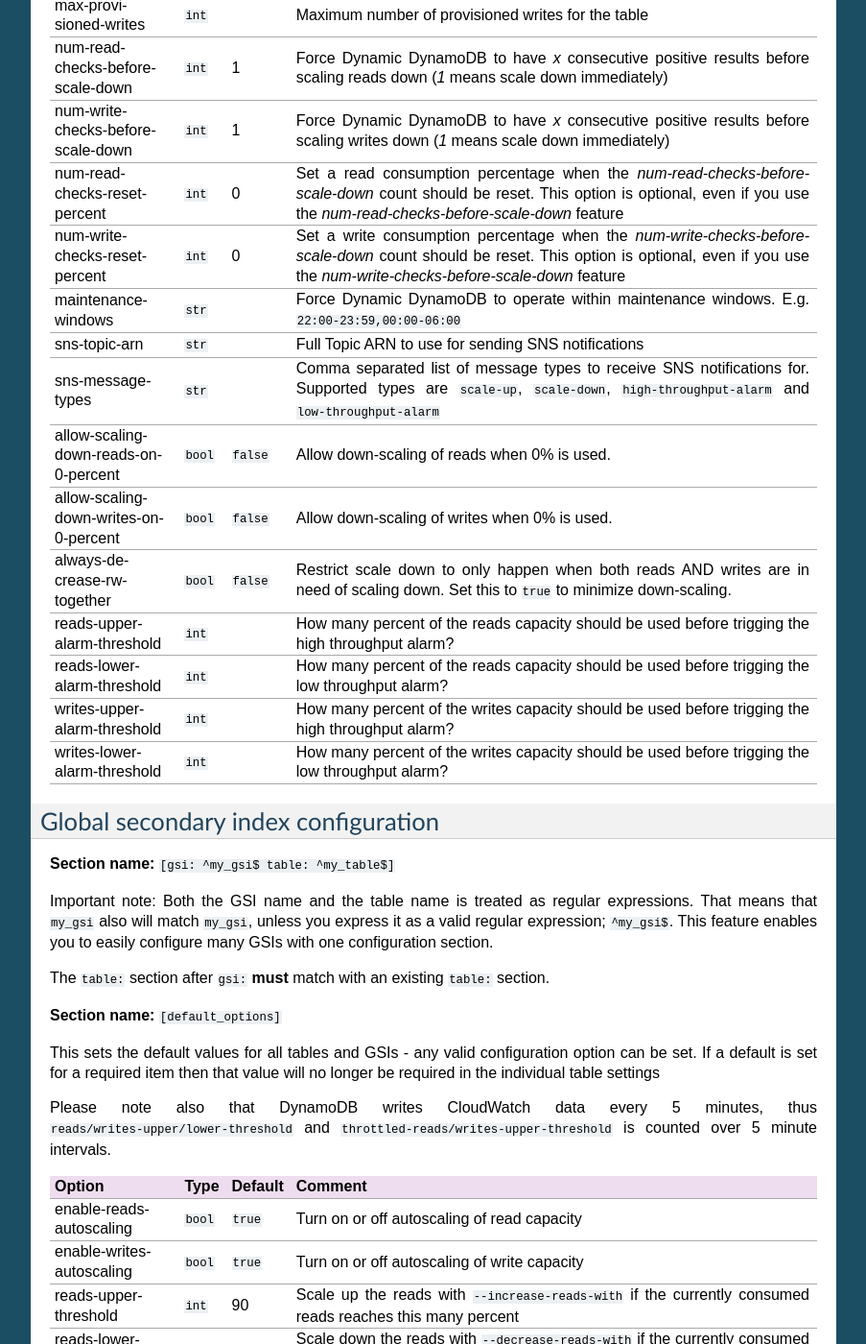
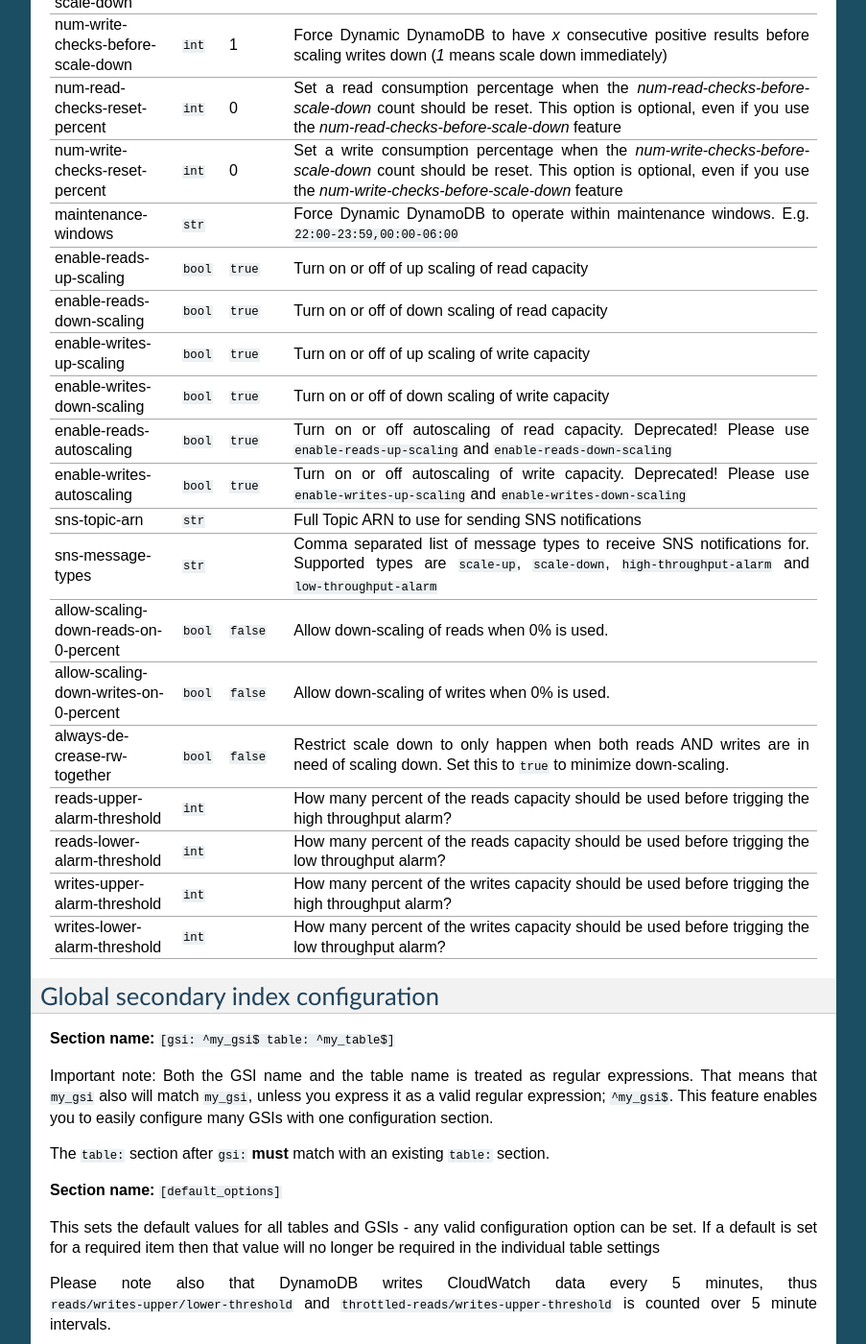
Before and after one commit to sebdah/dynamic-dynamodb, a Sphinx documentation site: the page built from docs/configuration_options.rst, in a window 1280 px wide and 1400 px high, scrolled down 1823 px. Shown: the whole window at 96% size, without its empty margins (198-1101 px from the left). Built offline with Sphinx 7.4.7, drawn with Linux system fonts in a browser that asks for light colours; some of the changed text lies outside the part shown.

Commit message:
Documented #147

```diff
--- a/docs/configuration_options.rst
+++ b/docs/configuration_options.rst
@@ -75,6 +73,12 @@
 num-read-checks-reset-percent              ``int``  0             Set a read consumption percentage when the `num-read-checks-before-scale-down` count should be reset. This option is optional, even if you use the `num-read-checks-before-scale-down` feature
 num-write-checks-reset-percent             ``int``  0             Set a write consumption percentage when the `num-write-checks-before-scale-down` count should be reset. This option is optional, even if you use the `num-write-checks-before-scale-down` feature
 maintenance-windows                        ``str``                Force Dynamic DynamoDB to operate within maintenance windows. E.g. ``22:00-23:59,00:00-06:00``
+enable-reads-up-scaling                    ``bool`` ``true``      Turn on or off of up scaling of read capacity
+enable-reads-down-scaling                  ``bool`` ``true``      Turn on or off of down scaling of read capacity
+enable-writes-up-scaling                   ``bool`` ``true``      Turn on or off of up scaling of write capacity
+enable-writes-down-scaling                 ``bool`` ``true``      Turn on or off of down scaling of write capacity
+enable-reads-autoscaling                   ``bool`` ``true``      Turn on or off autoscaling of read capacity. Deprecated! Please use ``enable-reads-up-scaling`` and ``enable-reads-down-scaling``
+enable-writes-autoscaling                  ``bool`` ``true``      Turn on or off autoscaling of write capacity. Deprecated! Please use ``enable-writes-up-scaling`` and ``enable-writes-down-scaling``
 sns-topic-arn                              ``str``                Full Topic ARN to use for sending SNS notifications
 sns-message-types                          ``str``                Comma separated list of message types to receive SNS notifications for. Supported types are ``scale-up``, ``scale-down``, ``high-throughput-alarm`` and ``low-throughput-alarm``
 allow-scaling-down-reads-on-0-percent      ``bool`` ``false``     Allow down-scaling of reads when 0% is used.
@@ -130,6 +132,12 @@
 num-read-checks-reset-percent              ``int``  0             Set a read consumption percentage when the `num-read-checks-before-scale-down` count should be reset. This option is optional, even if you use the `num-read-checks-before-scale-down` feature
 num-write-checks-reset-percent             ``int``  0             Set a write consumption percentage when the `num-write-checks-before-scale-down` count should be reset. This option is optional, even if you use the `num-write-checks-before-scale-down` feature
 maintenance-windows                        ``str``                Force Dynamic DynamoDB to operate within maintenance windows. E.g. ``22:00-23:59,00:00-06:00``
+enable-reads-up-scaling                    ``bool`` ``true``      Turn on or off of up scaling of read capacity
+enable-reads-down-scaling                  ``bool`` ``true``      Turn on or off of down scaling of read capacity
+enable-writes-up-scaling                   ``bool`` ``true``      Turn on or off of up scaling of write capacity
+enable-writes-down-scaling                 ``bool`` ``true``      Turn on or off of down scaling of write capacity
+enable-reads-autoscaling                   ``bool`` ``true``      Turn on or off autoscaling of read capacity. Deprecated! Please use ``enable-reads-up-scaling`` and ``enable-reads-down-scaling``
+enable-writes-autoscaling                  ``bool`` ``true``      Turn on or off autoscaling of write capacity. Deprecated! Please use ``enable-writes-up-scaling`` and ``enable-writes-down-scaling``
 sns-topic-arn                              ``str``                Full Topic ARN to use for sending SNS notifications
 sns-message-types                          ``str``                Comma separated list of message types to receive SNS notifications for. Supported types are ``scale-up`` , ``scale-down``, ``high-throughput-alarm`` and ``low-throughput-alarm``
 allow-scaling-down-reads-on-0-percent      ``bool`` ``false``     Allow down-scaling of reads when 0% is used.
```
Also changed, not shown: other parts of docs/configuration_options.rst (+0 -4 lines).
